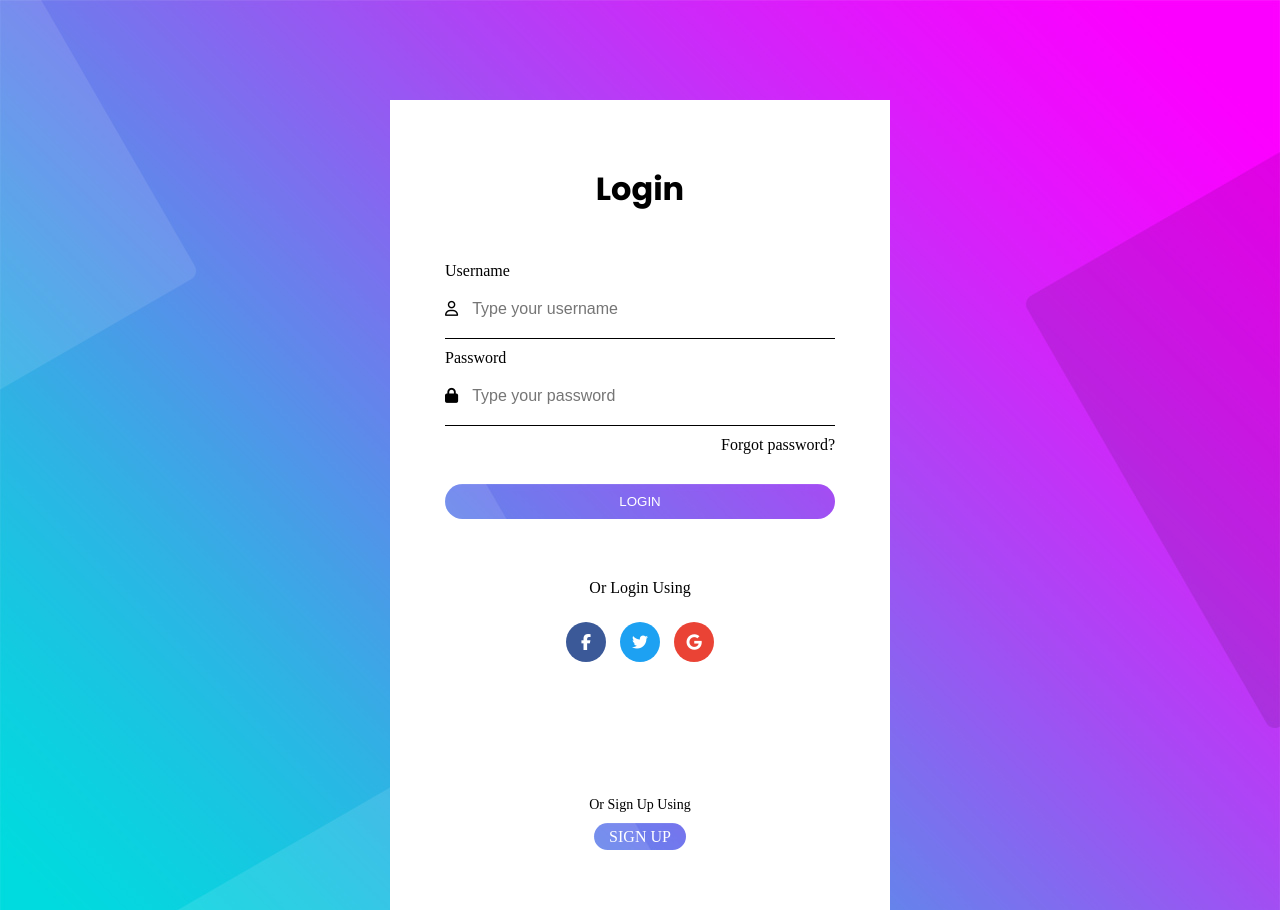
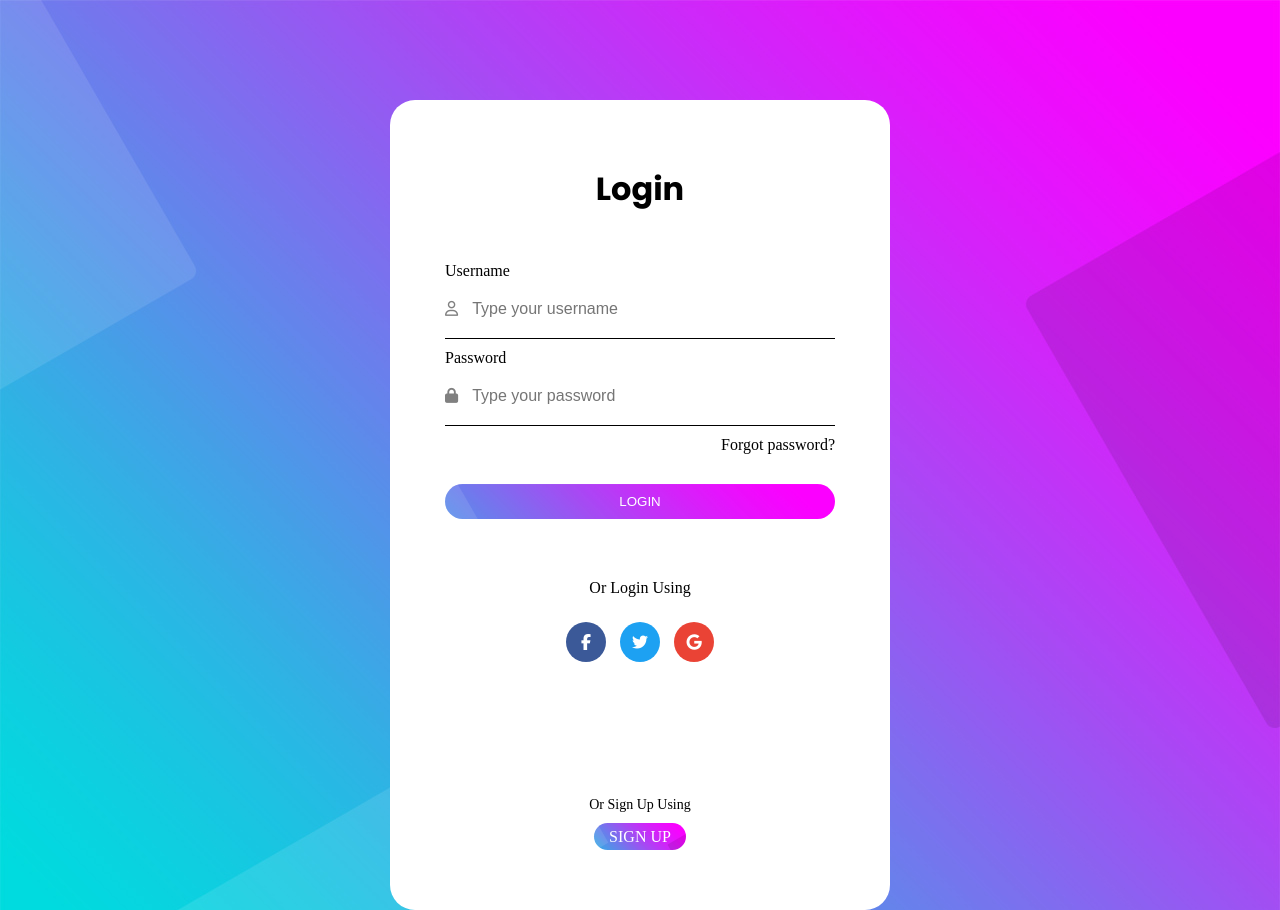
Before and after one commit to omrfrkcpr/100-HTML-and-CSS-Projects, a plain HTML site: page 012 - LoginPage/index.html in a window 1280 px wide. Drawn offline with Linux system fonts and the light colour scheme.

Commit message:
last update

```diff
--- a/012 - LoginPage/style.css
+++ b/012 - LoginPage/style.css
@@ -19,6 +19,7 @@ body {
   width: 500px;
   margin: auto;
   padding: 65px 55px 54px;
+  border-radius: 25px;
 }
 
 #title {
@@ -41,6 +42,7 @@ body {
 .fa-solid {
   font-size: 15px;
   margin-top: 20px;
+  color: gray;
 }
 
 .placeholder input {
@@ -57,6 +59,7 @@ body {
 .username label,
 .password label {
   font-size: 16px;
+  /* font-family: "Poppins", sans-serif; */
 }
 
 .forgot {
@@ -83,7 +86,8 @@ body {
 .login input {
   width: 100%;
   background-image: url(img/bg-01.jpg);
-  border-radius: 50px;
+  background-size: cover;
+  border-radius: 25px;
   color: white;
 }
 
@@ -127,7 +131,7 @@ body {
 
 .fa-brands:hover {
   background-color: black;
-  transition-duration: 0.8s;
+  transition-duration: 0.5s;
 }
 
 .placeholder input:focus {
@@ -149,9 +153,10 @@ body {
   text-decoration: none;
   color: white;
   background-image: url(img/bg-01.jpg);
+  background-size: cover;
   padding: 5px;
   padding: 5px 15px;
-  border-radius: 20px;
+  border-radius: 25px;
 }
 
 .sign-up a:hover {
```
